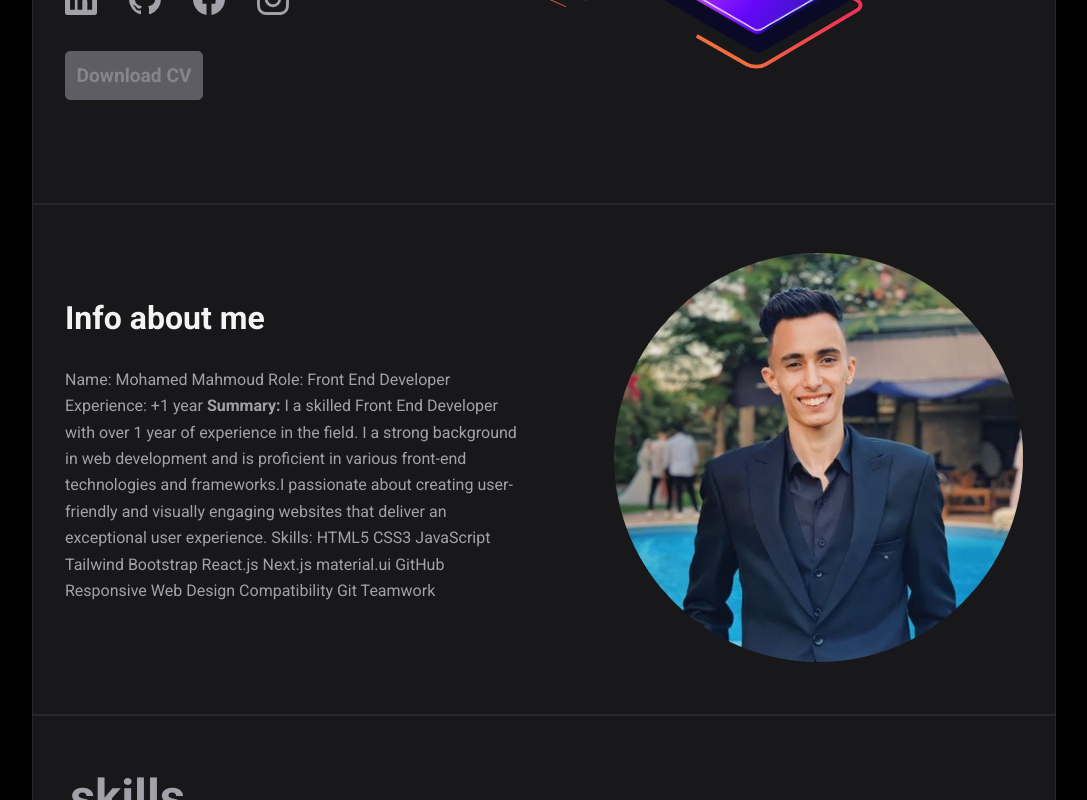
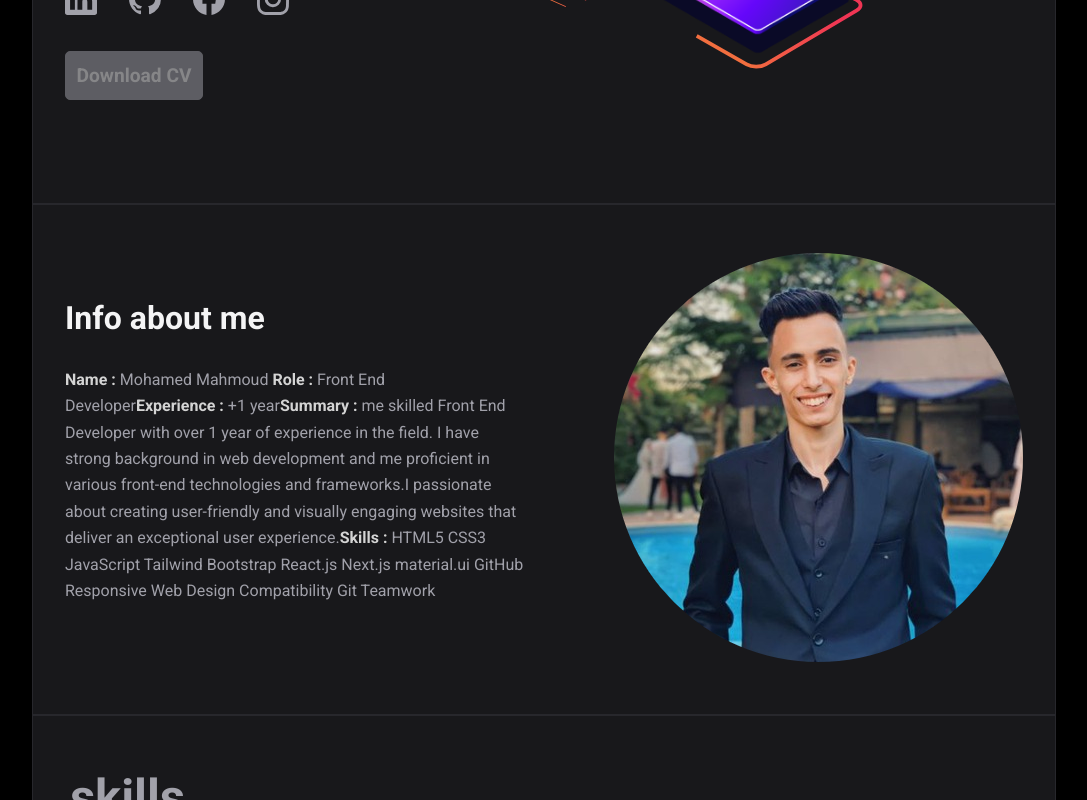
Before and after one commit to Mohamed-Mahmoud-Frontend/Mohamed-Mahmoud, a React (Vite) app: page / in a window 1280 px wide. Shown: the part 418-1218 px from the top of the page, without its empty margins (96-1183 px from the left). Built offline with nearby package versions, Linux system fonts and the light colour scheme.

Commit message:
first commit

```diff
--- a/src/component/info/InfoAbout.css
+++ b/src/component/info/InfoAbout.css
@@ -4,7 +4,14 @@
         /* margin-top: 10px; */
         margin-bottom: 30px;
     }
+    .dark span b {
+        color: #d4d4d4;
 
+    }
+    .light span b {
+      color: #000;
+
+    }
     #about {
         display: flex;
         align-items: center;
--- a/src/component/info/InfoAbout.jsx
+++ b/src/component/info/InfoAbout.jsx
@@ -6,18 +6,23 @@ const InfoAbout = () => {
       <div>
         <h2>Info about me</h2>
         <p className="subtitle">
-          <span>Name: Mohamed Mahmoud Role: Front End Developer</span>
-          <span> Experience: +1 year </span>
           <span>
-            <b>Summary:</b> I a skilled Front End Developer with over 1 year of
-            experience in the field. I a strong background in web development
-            and is proficient in various front-end technologies and frameworks.
+            <b>Name :</b> Mohamed Mahmoud <b>Role : </b> Front End Developer
+          </span>
+          <span>
+            <b>Experience :</b> +1 year
+          </span>
+          <span>
+            <b>Summary : </b> me skilled Front End Developer with over 1 year
+            of experience in the field. I have strong background in web development
+            and me proficient in various front-end technologies and frameworks.
           </span>
           <span>
             I passionate about creating user-friendly and visually engaging
-            websites that deliver an exceptional user experience. Skills: HTML5
-            CSS3 JavaScript Tailwind Bootstrap React.js Next.js material.ui
-            GitHub Responsive Web Design Compatibility Git Teamwork
+            websites that deliver an exceptional user experience.
+            <b>Skills :</b> HTML5 CSS3 JavaScript Tailwind Bootstrap React.js
+            Next.js material.ui GitHub Responsive Web Design Compatibility Git
+            Teamwork
           </span>
         </p>
       </div>
```
